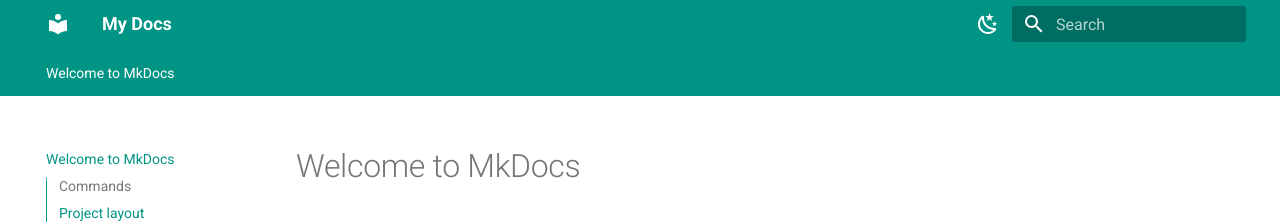
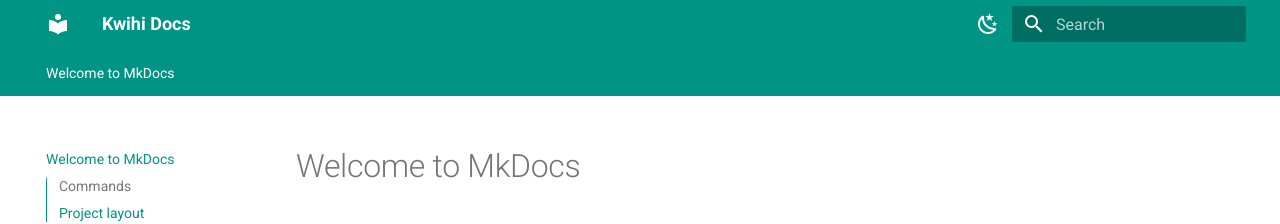
Before and after one commit to thiel3/kwihinet, an MkDocs documentation site: the page built from docs/index.md, in a window 1280 px wide. Shown: the top 224 px of the page. Built offline with MkDocs 1.6.1 and Material for MkDocs 9.7.7, drawn with Linux system fonts in a browser that asks for light colours.

Commit message:
Update site name

```diff
--- a/mkdocs.yml
+++ b/mkdocs.yml
@@ -1,5 +1,5 @@
-site_name: My Docs
-site_url: https://kwihinet.pages.dev
+site_name: Kwihi Docs
+site_url: https://kwihi.net
 theme:
   name: material
   features:
```
